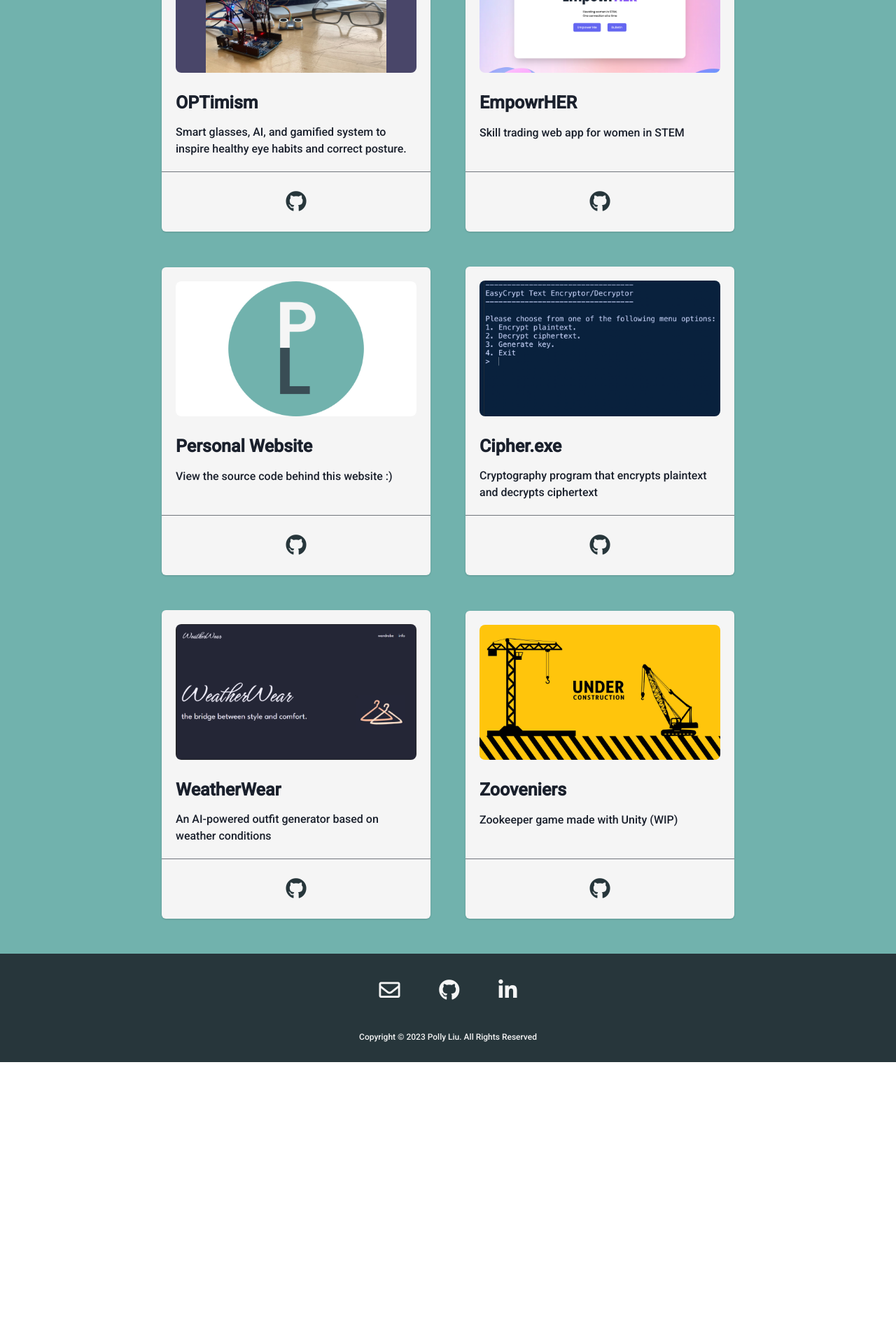
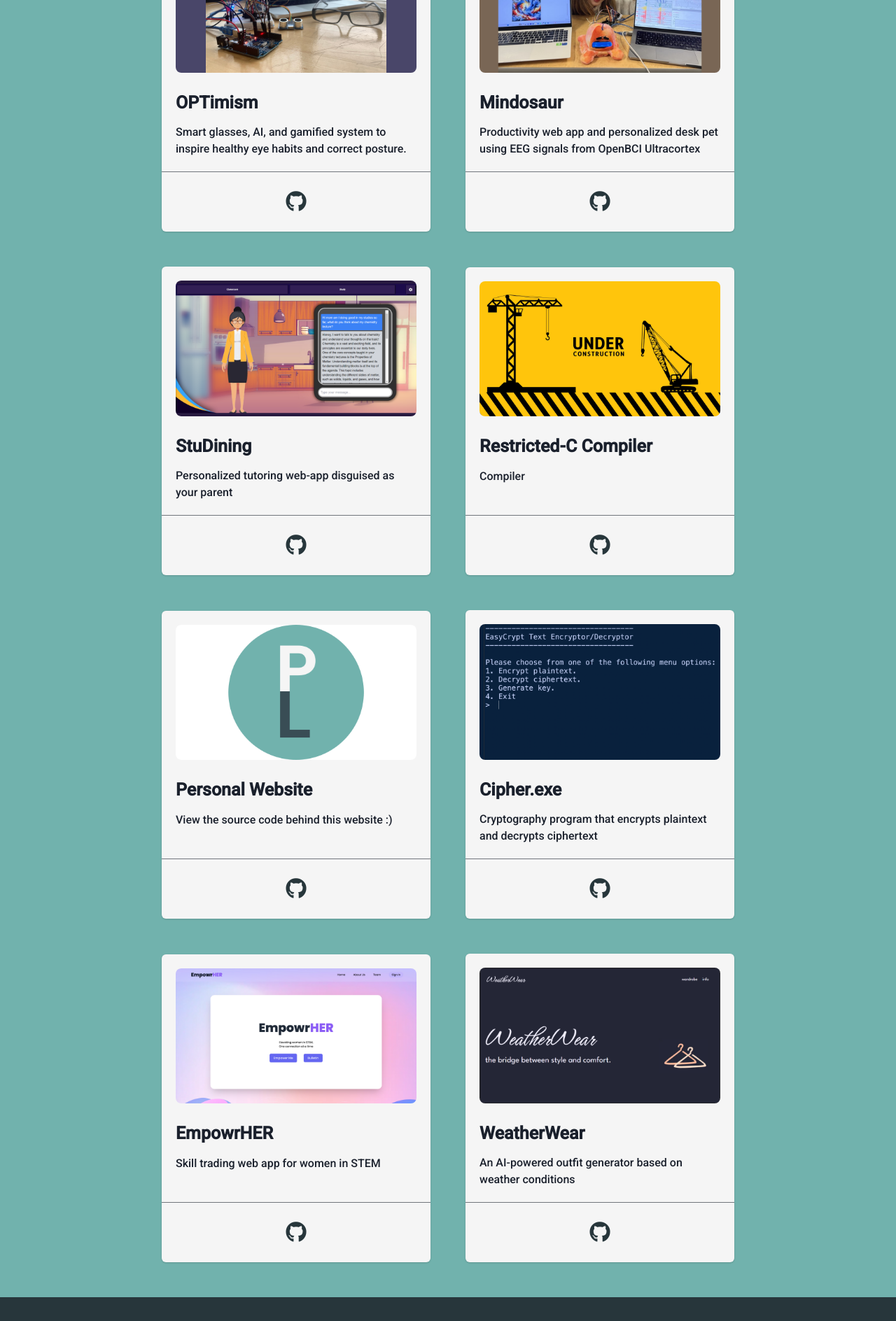
Before and after one commit to pollyliu1/pollyliu1.github.io, a React (Create React App) app: page /projects in a window 1280 px wide. Shown: the part 240-2128 px from the top of the page at 70% size. Before the commit the page ends 1758 px from the top, so only its background shows below. Built offline with nearby package versions, Linux system fonts and the light colour scheme.

Commit message:
small second year update + new projects

```diff
--- a/src/components/Footer/Footer.js
+++ b/src/components/Footer/Footer.js
@@ -33,7 +33,7 @@ function Footer() {
                 </motion.div>
             </Flex>
             <Box className="copyright">
-                Copyright &copy; 2023 Polly Liu. All Rights Reserved
+                Copyright &copy; 2024 Polly Liu. All Rights Reserved
             </Box>
         </Box>
     )
--- a/src/pages/About.js
+++ b/src/pages/About.js
@@ -35,7 +35,7 @@ function About() {
                         Hello!
                     </Heading>
                     <Text className="text">
-                        My name is Polly Liu and I'm a second-year Computer Science student at the University of Waterloo. I'm passionate about
+                        My name is Polly Liu and I'm a third-year Computer Science student at the University of Waterloo. I'm passionate about
                         the tech industry and I'm always looking for opportunities to learn and grow as a developer!
                     </Text>
                 </Flex>
--- a/src/pages/Projects.js
+++ b/src/pages/Projects.js
@@ -46,17 +46,17 @@ function Projects() {
                     </Box>
                 </CardFooter>
             </Card>
-            <Card className="card empowrher" maxW='sm'>
+            <Card className="card mindosaur" maxW='sm'>
                 <CardBody>
                     <Image
-                    src='EmpowrHER.png'
-                    alt='empowrher homepage'
+                    src='Mindosaur.png'
+                    alt='Mindosaur setup'
                     borderRadius='lg'
                     />
                     <Stack mt='6' spacing='3'>
-                    <Text className="headers" size='md'>EmpowrHER</Text>
+                    <Text className="headers" size='md'>Mindosaur</Text>
                     <Text>
-                        Skill trading web app for women in STEM
+                        Productivity web app and personalized desk pet using EEG signals from OpenBCI Ultracortex
                         <br></br>
                     </Text>
                     </Stack>
@@ -64,7 +64,57 @@ function Projects() {
                 <Divider />
                 <CardFooter>
                     <Box className="gh-icons">
-                        <a href="https://github.com/pollyliu1/EmpowrHER"
+                        <a href="https://github.com/pollyliu1/Mindosaur"
+                        target="_blank" rel="noreferrer">
+                            <i class="fab fa-github"></i>
+                        </a>
+                    </Box>
+                </CardFooter>
+            </Card>
+            <Card className="card studining" maxW='sm'>
+                <CardBody>
+                    <Image
+                    src='StuDining.png'
+                    alt='StuDining parent page'
+                    borderRadius='lg'
+                    />
+                    <Stack mt='6' spacing='3'>
+                    <Text className="headers" size='md'>StuDining</Text>
+                    <Text>
+                        Personalized tutoring web-app disguised as your parent
+                        <br></br>
+                    </Text>
+                    </Stack>
+                </CardBody>
+                <Divider />
+                <CardFooter>
+                    <Box className="gh-icons">
+                        <a href="https://github.com/pollyliu1/StuDining"
+                        target="_blank" rel="noreferrer">
+                            <i class="fab fa-github"></i>
+                        </a>
+                    </Box>
+                </CardFooter>
+            </Card>
+            <Card className="card compiler" maxW='sm'>
+                <CardBody>
+                    <Image
+                    src='under_construction.png'
+                    alt='StuDining parent page'
+                    borderRadius='lg'
+                    />
+                    <Stack mt='6' spacing='3'>
+                    <Text className="headers" size='md'>Restricted-C Compiler</Text>
+                    <Text>
+                        Compiler
+                        <br></br>
+                    </Text>
+                    </Stack>
+                </CardBody>
+                <Divider />
+                <CardFooter>
+                    <Box className="gh-icons">
+                        <a href="https://github.com/pollyliu1"
                         target="_blank" rel="noreferrer">
                             <i class="fab fa-github"></i>
                         </a>
@@ -121,6 +171,31 @@ function Projects() {
                     </Box>
                 </CardFooter>
             </Card>
+            <Card className="card empowrher" maxW='sm'>
+                <CardBody>
+                    <Image
+                    src='EmpowrHER.png'
+                    alt='empowrher homepage'
+                    borderRadius='lg'
+                    />
+                    <Stack mt='6' spacing='3'>
+                    <Text className="headers" size='md'>EmpowrHER</Text>
+                    <Text>
+                        Skill trading web app for women in STEM
+                        <br></br>
+                    </Text>
+                    </Stack>
+                </CardBody>
+                <Divider />
+                <CardFooter>
+                    <Box className="gh-icons">
+                        <a href="https://github.com/pollyliu1/EmpowrHER"
+                        target="_blank" rel="noreferrer">
+                            <i class="fab fa-github"></i>
+                        </a>
+                    </Box>
+                </CardFooter>
+            </Card>
             <Card className="card weatherwear" maxW='sm'>
                 <CardBody>
                     <Image
@@ -146,31 +221,6 @@ function Projects() {
                     </Box>
                 </CardFooter>
             </Card>
-            <Card className="card zooveniers" maxW='sm'>
-                <CardBody>
-                    <Image
-                    src='under_construction.png'
-                    alt='under construction image'
-                    borderRadius='lg'
-                    />
-                    <Stack mt='6' spacing='3'>
-                    <Text className="headers" size='md'>Zooveniers</Text>
-                    <Text>
-                        Zookeeper game made with Unity (WIP)
-                        <br></br>
-                    </Text>
-                    </Stack>
-                </CardBody>
-                <Divider />
-                <CardFooter>
-                    <Box className="gh-icons">
-                        <a href="https://github.com/pollyliu1/Zooveniers"
-                        target="_blank" rel="noreferrer">
-                            <i class="fab fa-github"></i>
-                        </a>
-                    </Box>
-                </CardFooter>
-            </Card>
         </Flex>
         </motion.div>
         </Box>
```
Also changed, not shown: public/Mindosaur.png (added), public/StuDining.png (added).
